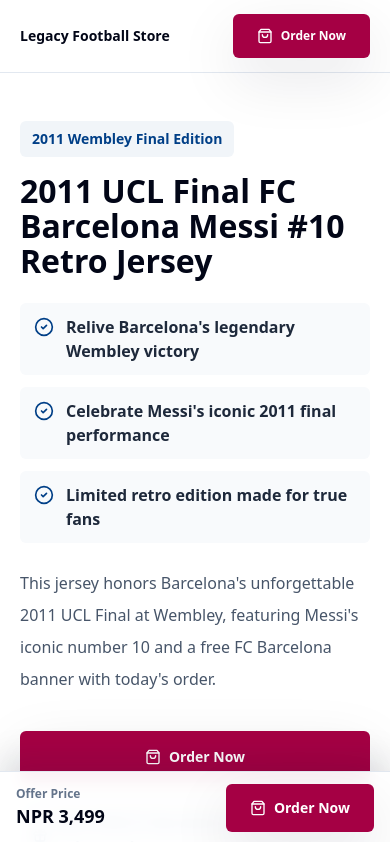
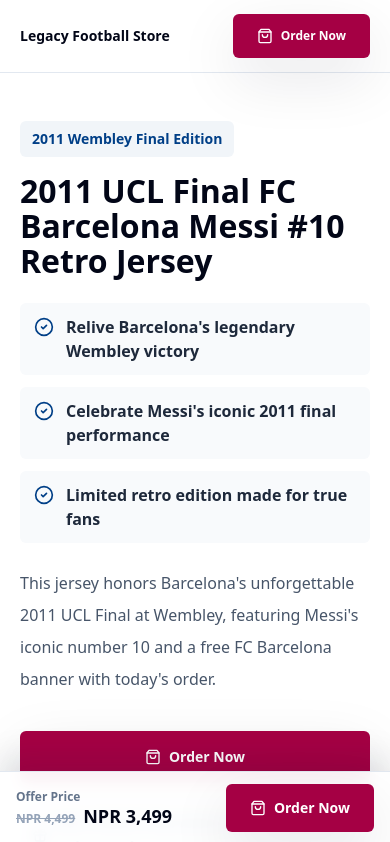
Before and after one commit to leosubrat/jersey-plp, a Next.js app: page / in a window 390 px wide. Shown: the top 842 px of the page. Built offline with nearby package versions, Linux system fonts and the light colour scheme; a web font is replaced by a local one.

Commit message:
Update free banner wording and refine mobile price display

```diff
--- a/app/page.tsx
+++ b/app/page.tsx
@@ -186,7 +186,7 @@
         <div className="mx-auto flex w-full max-w-[1200px] flex-col justify-between gap-7 px-5 md:flex-row md:items-center">
           <div>
             <p className="mb-3 text-sm font-black uppercase tracking-wide text-barca-red">Final call</p>
-            <h2 className="max-w-3xl text-3xl font-black sm:text-4xl">Own the Messi #10 retro jersey and get the FC Barcelona banner free today.</h2>
+            <h2 className="max-w-3xl text-3xl font-black sm:text-4xl">Own the Messi #10 retro jersey and get a Free FC Barcelona Club banner today.</h2>
             <p className="mt-4 text-base font-semibold leading-7 text-slate-600">Limited stock available. Book yours today with a small prepayment.</p>
           </div>
           <CtaButton label="Order Now" className="shrink-0 max-md:w-full" />
@@ -195,11 +195,14 @@
 
       <div className="fixed inset-x-0 bottom-0 z-50 border-t border-slate-200 bg-white/95 px-4 py-3 shadow-[0_-12px_35px_rgba(15,23,42,0.12)] backdrop-blur md:hidden">
         <div className="mx-auto flex max-w-md items-center justify-between gap-4">
-          <div>
+          <div className="min-w-0">
             <p className="text-xs font-bold text-slate-500">Offer Price</p>
-            <p className="text-lg font-black text-slate-950">{formatMoney(product.offerPrice)}</p>
+            <div className="flex flex-wrap items-baseline gap-x-2 gap-y-0.5">
+              <span className="text-xs font-bold text-slate-400 line-through">{formatMoney(product.originalPrice)}</span>
+              <span className="text-lg font-black leading-tight text-slate-950">{formatMoney(product.offerPrice)}</span>
+            </div>
           </div>
-          <CtaButton label="Order Now" className="px-5 py-3" />
+          <CtaButton label="Order Now" className="shrink-0 px-5 py-3" />
         </div>
       </div>
     </main>
--- a/components/QuantityOrderBox.tsx
+++ b/components/QuantityOrderBox.tsx
@@ -19,7 +19,7 @@
             <span className="text-lg font-semibold text-slate-400 line-through">{formatMoney(product.originalPrice)}</span>
           </div>
         </div>
-        <div className="rounded-md bg-barca-gold/20 px-3.5 py-2.5 text-xs font-black leading-5 text-slate-900 shadow-sm">Free FC Barcelona banner included</div>
+        <div className="rounded-md bg-barca-gold/20 px-3.5 py-2.5 text-xs font-black leading-5 text-slate-900 shadow-sm">Free FC Barcelona Club banner included</div>
       </div>
 
       <p className="mb-5 inline-flex rounded-md bg-barca-blue/10 px-3 py-1.5 text-sm font-black text-barca-blue">Limited stock available</p>
--- a/lib/product.ts
+++ b/lib/product.ts
@@ -36,9 +36,9 @@
     "Iconic number 10 print",
     "Premium comfortable fabric",
     "Must-have for true Barcelona fans",
-    "Free FC Barcelona banner with today's order"
+    "Free FC Barcelona Club banner with today's order"
   ],
-  badges: ["Messi #10 Print", "2011 Final Edition", "Premium Fabric", "Free Banner Included"],
+  badges: ["Messi #10 Print", "2011 Final Edition", "Premium Fabric", "Free FC Barcelona Club banner"],
   testimonials: [
     {
       quote: "As soon as I wore this, I remembered that Wembley night. Unreal feeling.",
```
